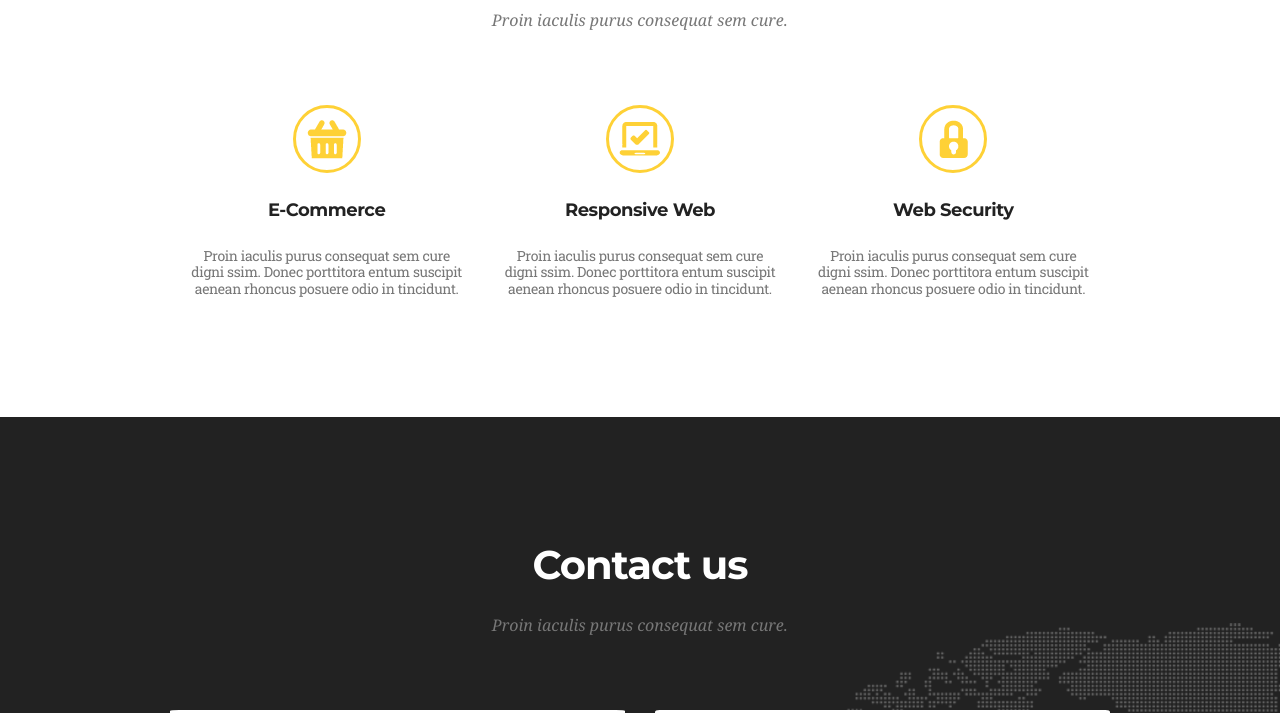
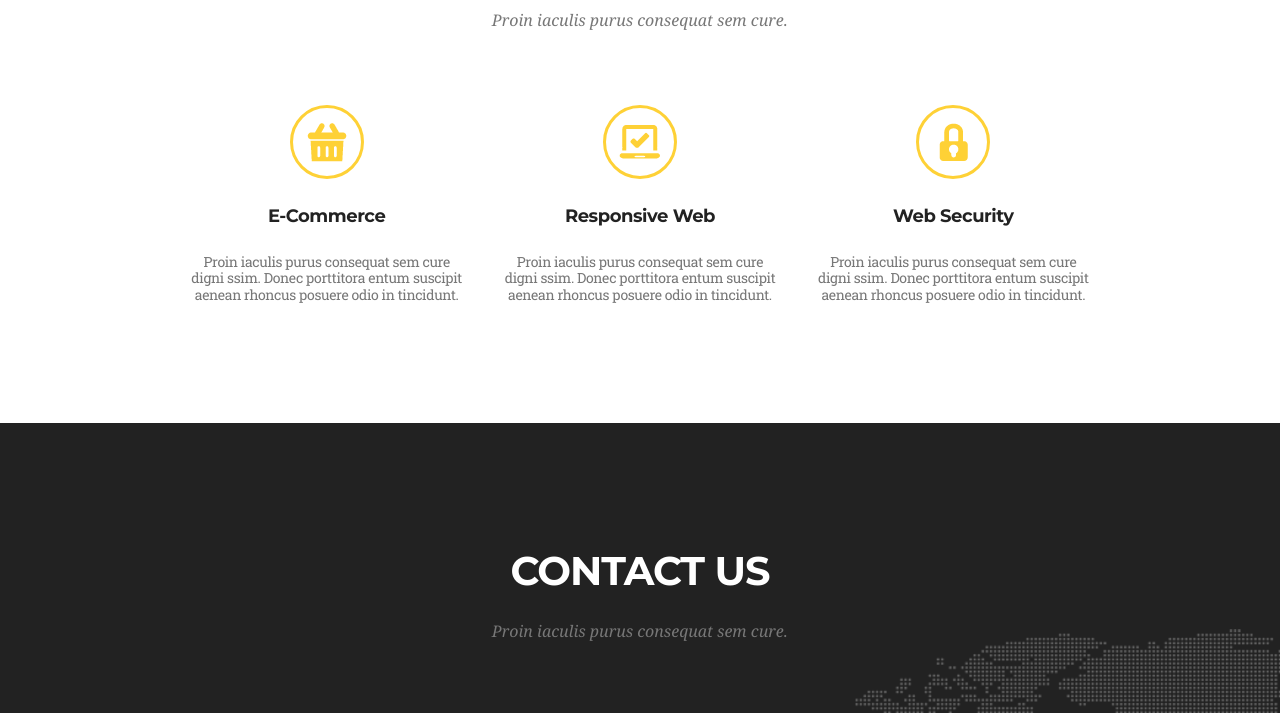
Before and after one commit to IvanFesenko/goit-fe-course, a plain HTML site: page html-css/module-07/index.html in a window 1280 px wide. Shown: the part 244-957 px from the top of the page. Drawn offline with Linux system fonts and the light colour scheme.

Commit message:
module 7 icons fixed

```diff
--- a/html-css/module-07/css/style.css
+++ b/html-css/module-07/css/style.css
@@ -96,6 +96,7 @@ html {
   line-height: 75px;
   letter-spacing: -1px;
   margin-bottom: 15px;
+  text-transform: uppercase;
 }
 
 .section-description {
@@ -124,7 +125,8 @@ html {
   justify-content: space-around;
 }
 
-.service-image {
+.service-list-item::before {
+  content: "";
   width: 68px;
   height: 68px;
   border: 3px solid #fed136;
@@ -134,15 +136,15 @@ html {
   margin: 0 auto;
 }
 
-.basket-bg {
+.basket-bg::before {
   background-image: url(../img/Icon-Basket.png);
 }
 
-.laptop-bg {
+.laptop-bg::before {
   background-image: url(../img/Icon-Laptop.png);
 }
 
-.lock-bg {
+.lock-bg::before {
   background-image: url(../img/Icon-Locked.png);
 }
 
--- a/html-css/module-07/index.html
+++ b/html-css/module-07/index.html
@@ -48,10 +48,7 @@
           Proin iaculis purus consequat sem cure.
         </p>
         <ul class="service-list">
-          <li class="service-list-item">
-            <div class="service-image basket-bg">
-              <span class="visually-hidden">basket</span>
-            </div>
+          <li class="service-list-item basket-bg">
             <h3 class="service-title">E-Commerce</h3>
             <p class="service-description">
               Proin iaculis purus consequat sem cure digni ssim. Donec
@@ -59,10 +56,7 @@
               tincidunt.
             </p>
           </li>
-          <li class="service-list-item">
-            <div class="service-image laptop-bg">
-              <span class="visually-hidden">laptop</span>
-            </div>
+          <li class="service-list-item laptop-bg">
             <h3 class="service-title">Responsive Web</h3>
             <p class="service-description">
               Proin iaculis purus consequat sem cure digni ssim. Donec
@@ -70,10 +64,7 @@
               tincidunt.
             </p>
           </li>
-          <li class="service-list-item">
-            <div class="service-image lock-bg">
-              <span class="visually-hidden">lock</span>
-            </div>
+          <li class="service-list-item lock-bg">
             <h3 class="service-title">Web Security</h3>
             <p class="service-description">
               Proin iaculis purus consequat sem cure digni ssim. Donec
@@ -117,7 +108,7 @@
             <div class="text-area">
               <textarea
                 name="message"
-                id=""
+                id="message"
                 class="contact-message"
                 placeholder="your message *"
                 required
```
